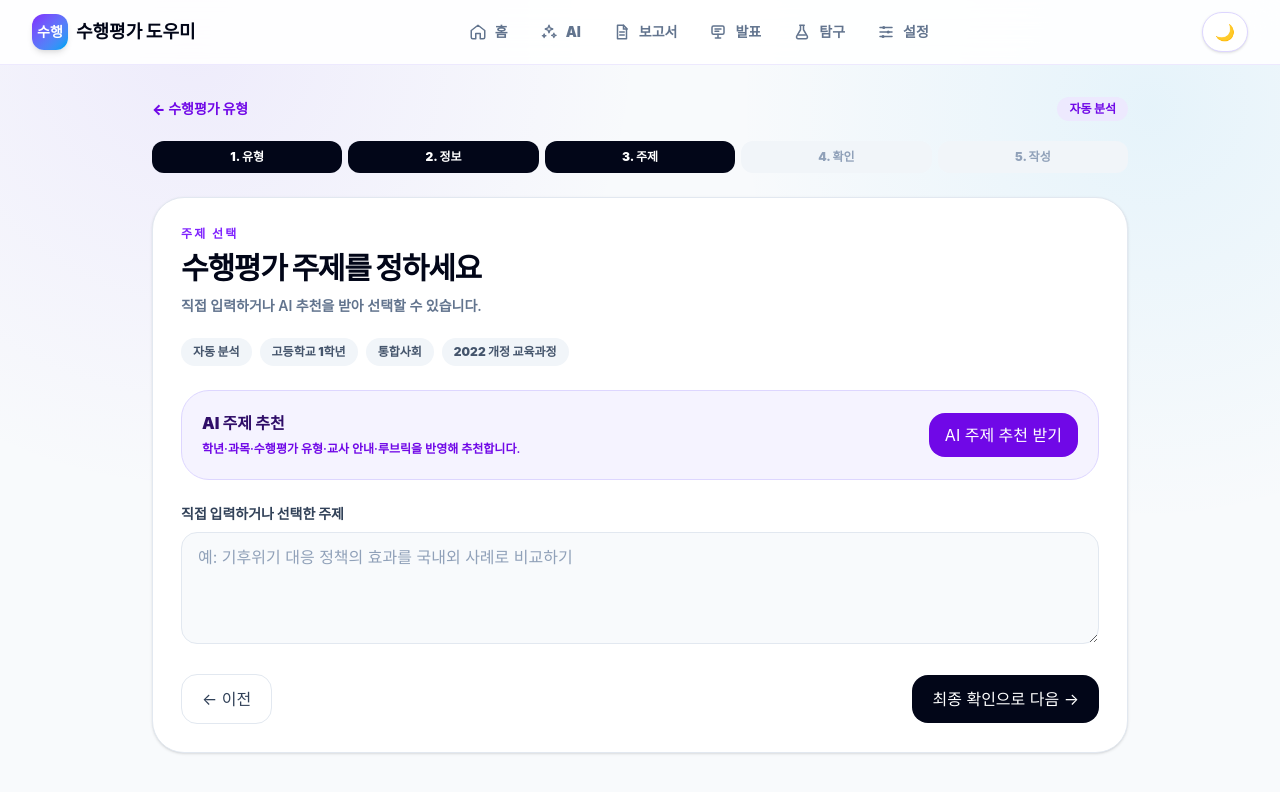
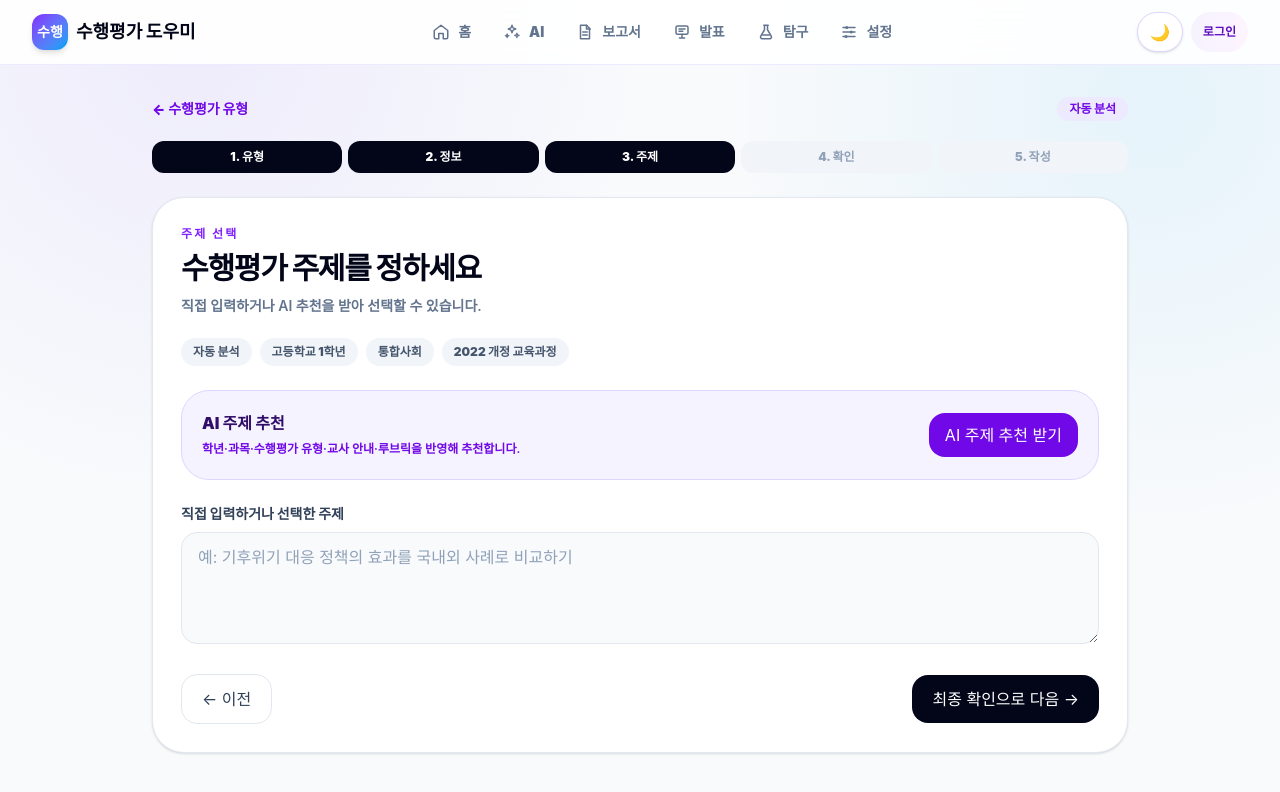
Before and after one commit to dy6553/performance-assessment-assistant, a Next.js app: page /assignment/topic in a window 1280 px wide. Shown: the top 792 px of the page. Built offline with nearby package versions, Linux system fonts and the light colour scheme.

Commit message:
feat: show login state in app shell

```diff
--- a/src/components/app-shell.tsx
+++ b/src/components/app-shell.tsx
@@ -20,7 +20,7 @@ const navigation: NavigationItem[] = [
     href: "/ai-tools",
     label: "AI",
     icon: "sparkles",
-    activePrefixes: ["/ai-tools", "/topic-recommender", "/assignment/setup/auto"],
+    activePrefixes: ["/ai-tools", "/topic-recommender", "/assignment/setup/auto", "/grader"],
   },
   { href: "/assignment/setup/report", label: "보고서", icon: "document" },
   { href: "/assignment/setup/presentation", label: "발표", icon: "presentation" },
@@ -34,16 +34,16 @@ function isActive(pathname: string, item: NavigationItem) {
   return pathname === item.href || pathname.startsWith(`${item.href}/`);
 }
 
-export function AppShell({ children }: { children: ReactNode }) {
+export function AppShell({ children, signedIn }: { children: ReactNode; signedIn: boolean }) {
   const pathname = usePathname();
 
   return (
     <div className="min-h-dvh text-slate-950">
       <header className="sticky top-0 z-40 border-b border-violet-100 bg-white/90 backdrop-blur-xl">
         <div className="mx-auto flex h-16 max-w-7xl items-center justify-between px-4 sm:px-6 lg:px-8">
-          <Link className="inline-flex items-center gap-2 font-black" href="/">
-            <span className="grid size-9 place-items-center rounded-xl bg-gradient-to-br from-violet-600 to-sky-500 text-sm text-white shadow-md">수행</span>
-            <span className="text-lg">수행평가 도우미</span>
+          <Link className="inline-flex min-w-0 items-center gap-2 font-black" href="/">
+            <span className="grid size-9 shrink-0 place-items-center rounded-xl bg-gradient-to-br from-violet-600 to-sky-500 text-sm text-white shadow-md">수행</span>
+            <span className="truncate text-lg">수행평가 도우미</span>
           </Link>
 
           <nav aria-label="주요 메뉴" className="hidden items-center gap-1 md:flex">
@@ -67,8 +67,14 @@ export function AppShell({ children }: { children: ReactNode }) {
             })}
           </nav>
 
-          <div className="flex items-center gap-2">
+          <div className="ml-2 flex shrink-0 items-center gap-1.5 sm:gap-2">
             <ThemeToggle compact />
+            <Link
+              className="inline-flex min-h-10 items-center rounded-full bg-gradient-to-r from-violet-50 to-fuchsia-50 px-3 py-2 text-xs font-black text-violet-800 transition active:scale-[0.97]"
+              href={signedIn ? "/account" : "/login"}
+            >
+              {signedIn ? "내 계정" : "로그인"}
+            </Link>
           </div>
         </div>
       </header>
```
